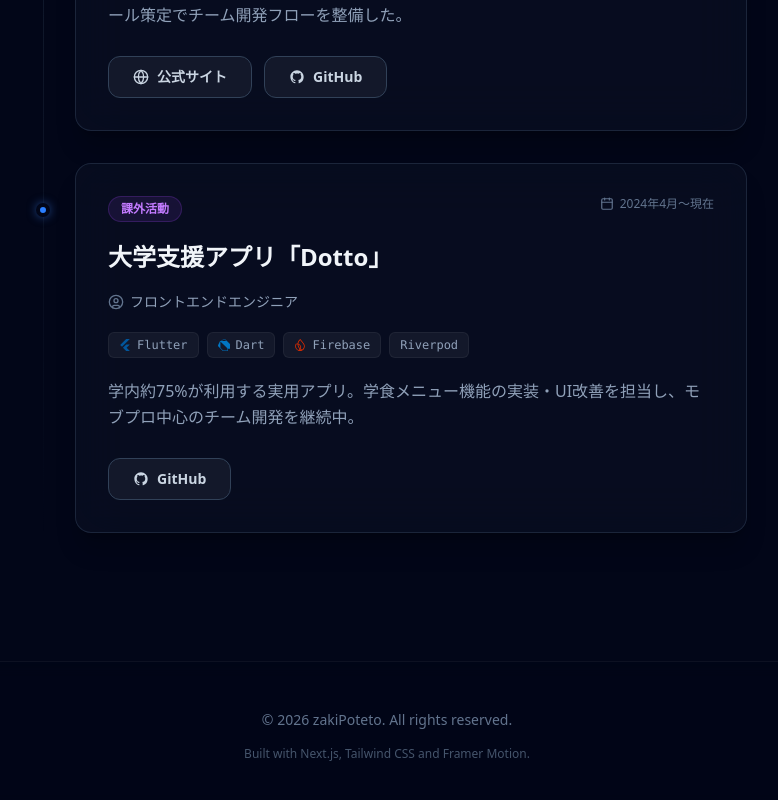
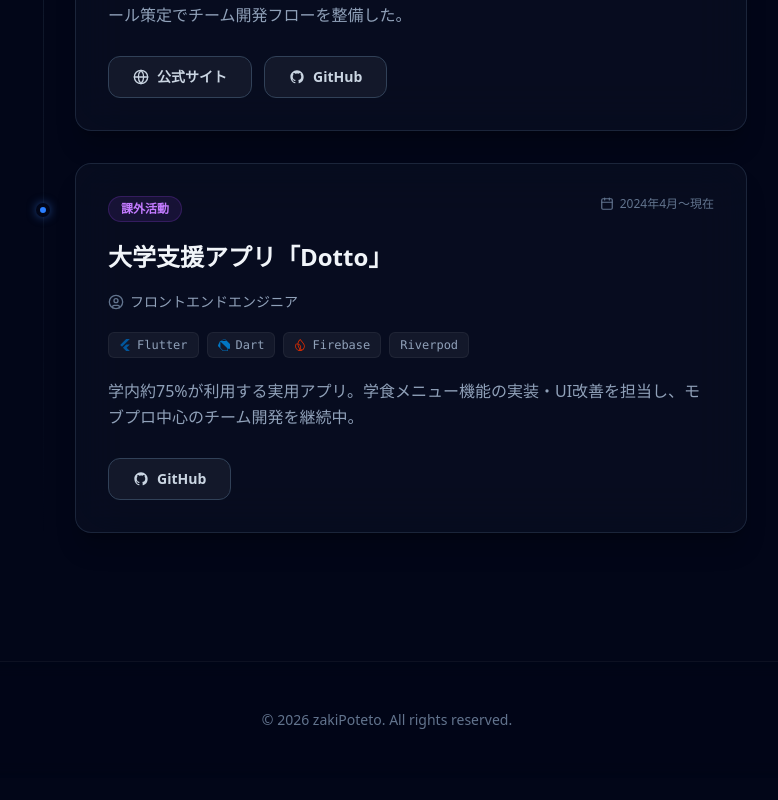
Before and after one commit to zakiPoteto/PortfolioWeb, a Next.js app: page / in a window 1280 px wide. Shown: the part 2008-2808 px from the top of the page, without its empty margins (253-1031 px from the left). After the commit the page ends 2786 px from the top, so only its background shows below. Built offline with nearby package versions, Linux system fonts and the light colour scheme.

Commit message:
fix: フッターから技術情報削除

```diff
--- a/src/components/Footer.tsx
+++ b/src/components/Footer.tsx
@@ -5,9 +5,6 @@ export default function Footer() {
         <p className="text-slate-500 text-sm">
           © {new Date().getFullYear()} zakiPoteto. All rights reserved.
         </p>
-        <p className="text-slate-600 text-xs">
-          Built with Next.js, Tailwind CSS and Framer Motion.
-        </p>
       </div>
     </footer>
   );
```
